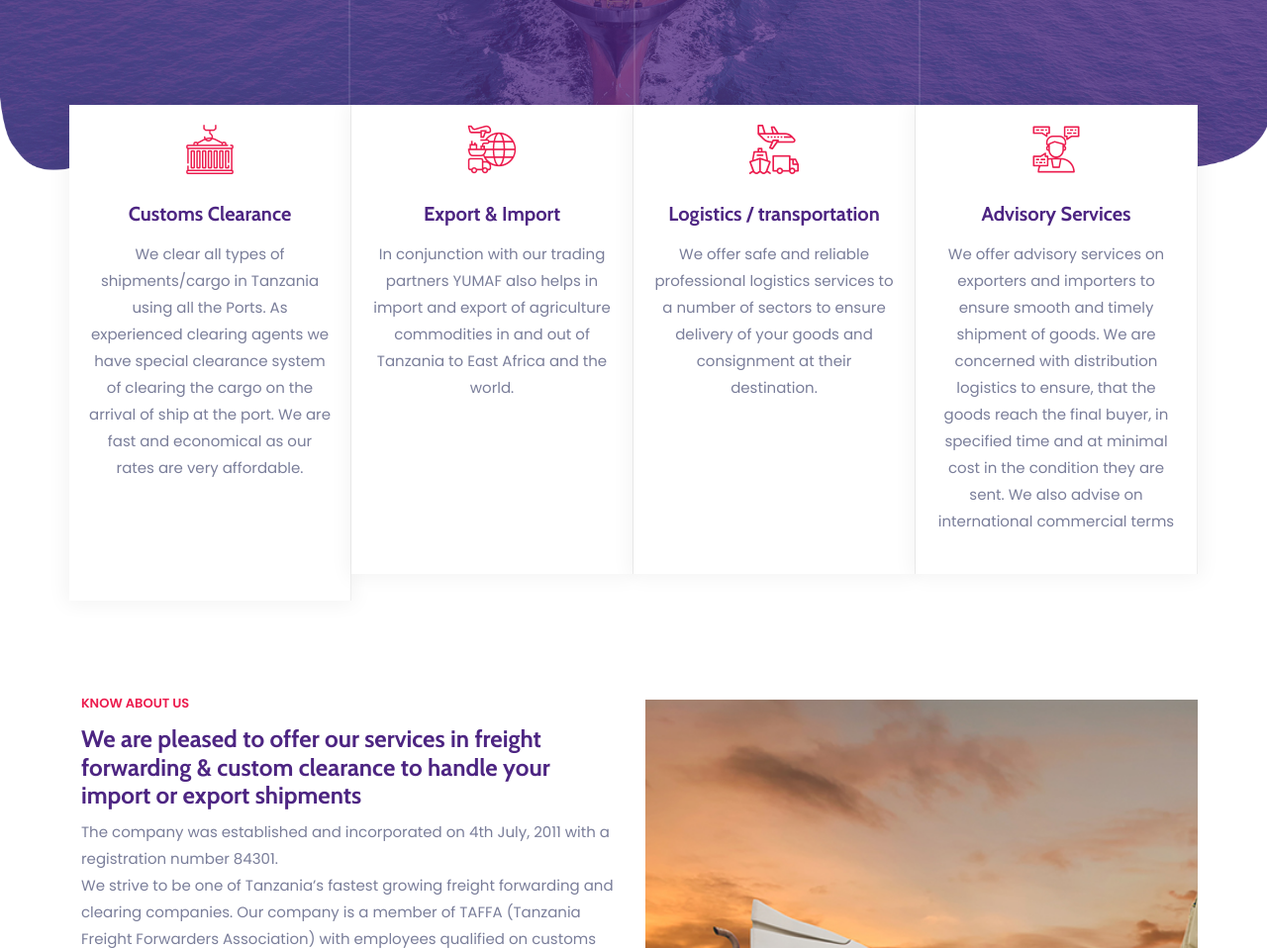
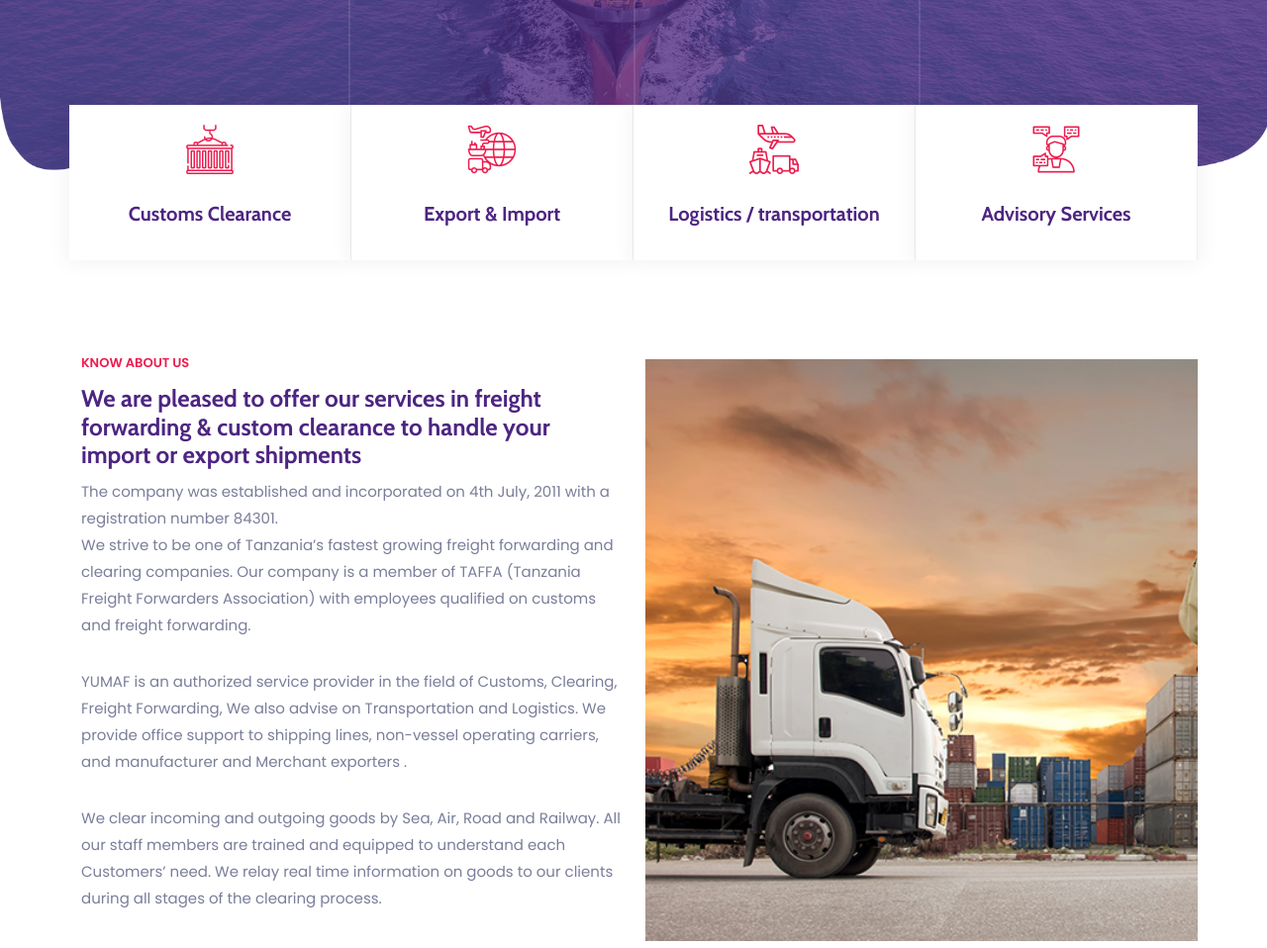
Before and after one commit to code2913/yumaf, a Django app: page / in a window 1280 px wide. Shown: the part 528-1486 px from the top of the page at 99% size. Run offline with Django 3.2, Linux system fonts and the light colour scheme; some libraries are stand-ins or nearby versions; some web fonts are replaced.

Commit message:
what about now donnie

```diff
--- a/templates/index.html
+++ b/templates/index.html
@@ -57,40 +57,25 @@
                 <div class="single-offer">
                     <i class="icon flaticon-container"></i>
                     <h3>Customs Clearance</h3>
-                    <p> We clear all types of shipments/cargo in Tanzania using all the Ports. As experienced clearing
-                        agents we have special clearance system of clearing
-                        the cargo on the arrival of ship at the port. We are fast and economical as our rates are very
-                        affordable. <br><br><br><br></p>
                 </div>
             </div>
             <div class="col-lg-3 col-sm-6 p-0">
                 <div class="single-offer">
                     <i class="icon flaticon-global"></i>
                     <h3>Export & Import</h3>
-                    <p>In conjunction with our trading partners YUMAF also helps in import and export of agriculture
-                        commodities in and out of Tanzania to East Africa and the world.
-                        <br><br><br><br><br><br>
-                    </p>
                 </div>
             </div>
             <div class="col-lg-3 col-sm-6 p-0">
                 <div class="single-offer">
                     <i class="icon flaticon-transportation"></i>
                     <h3>Logistics / transportation</h3>
-                    <p>We offer safe and reliable professional logistics services to a number of sectors to ensure
-                        delivery of your goods and consignment at their destination.
-                        <br><br><br><br><br><br>
-                    </p>
+
                 </div>
             </div>
             <div class="col-lg-3 col-sm-6 p-0">
                 <div class="single-offer">
                     <i class="icon flaticon-counsel"></i>
                     <h3>Advisory Services</h3>
-                    <p>We offer advisory services on exporters and importers to ensure smooth and timely shipment of
-                        goods. We are concerned with distribution
-                        logistics to ensure, that the goods reach the final buyer, in specified time and at minimal
-                        cost in the condition they are sent. We also advise on international commercial terms </p>
                 </div>
             </div>
         </div>
```
Also changed, not shown: 3 other files.
